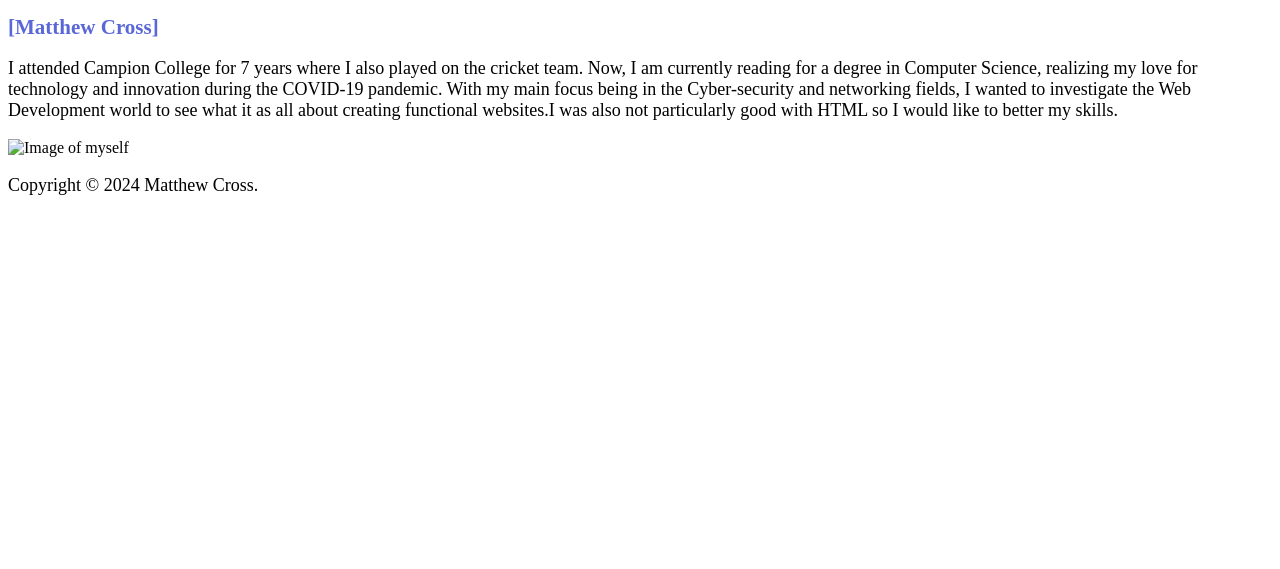
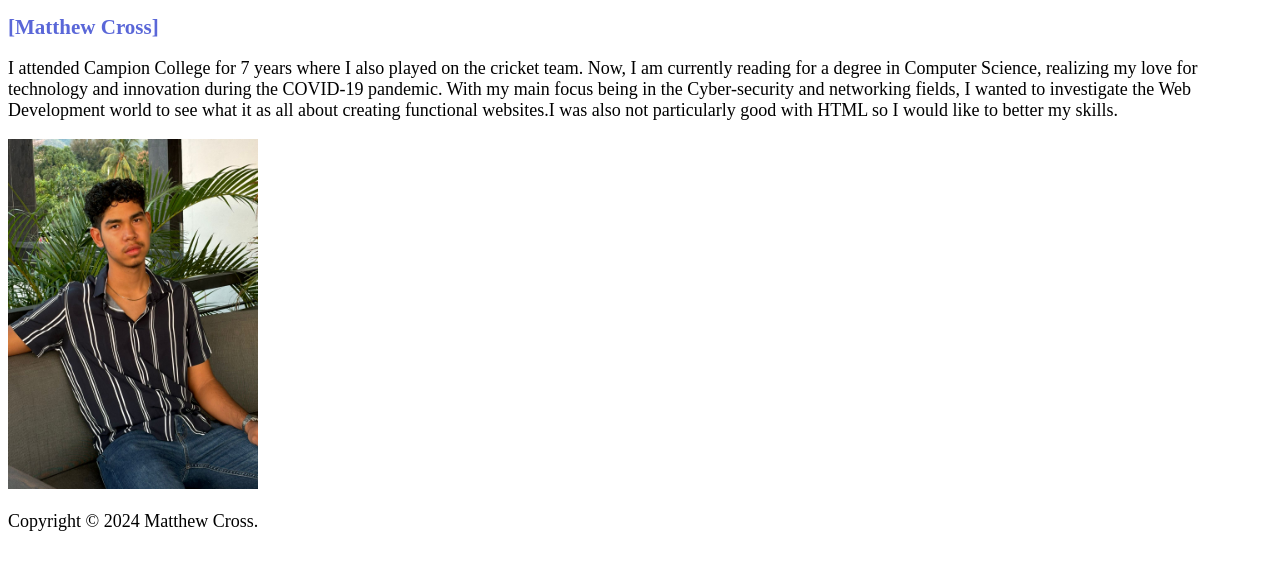
Before and after one commit to MatthewCross21/info2180-lab1, a plain HTML site: page index.html in a window 1280 px wide. Shown: the part 85-654 px from the top of the page. Drawn offline with Linux system fonts and the light colour scheme.

```diff
--- a/index.html
+++ b/index.html
@@ -15,7 +15,7 @@
  <main>
     <h2>[Matthew Cross]</h2>
     <p> I attended Campion College for 7 years where I also played on the cricket team. Now, I am currently reading for a degree in Computer Science, realizing my love for technology and innovation during the COVID-19 pandemic. With my main focus being in the Cyber-security and networking fields, I wanted to investigate the Web Development world to see what it as all about creating functional websites.I was also not particularly good with HTML so I would like to better my skills.</p>
-    <img src="me lol.jpeg" alt="Image of myself" width="250"  height="350"/>
+    <img src="me_lol.jpeg" alt="Image of myself" width="250"  height="350"/>
     </main>
     <footer>
         <p>Copyright &copy; 2024 Matthew Cross.</p>
```
